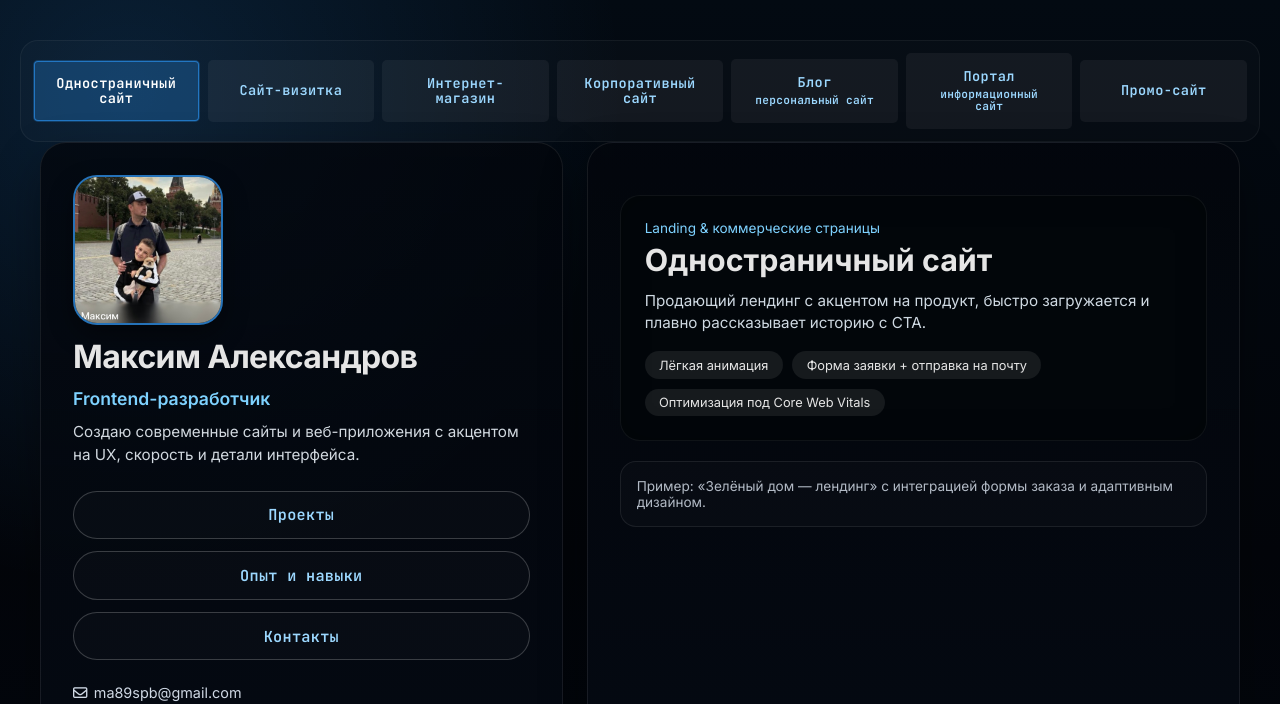
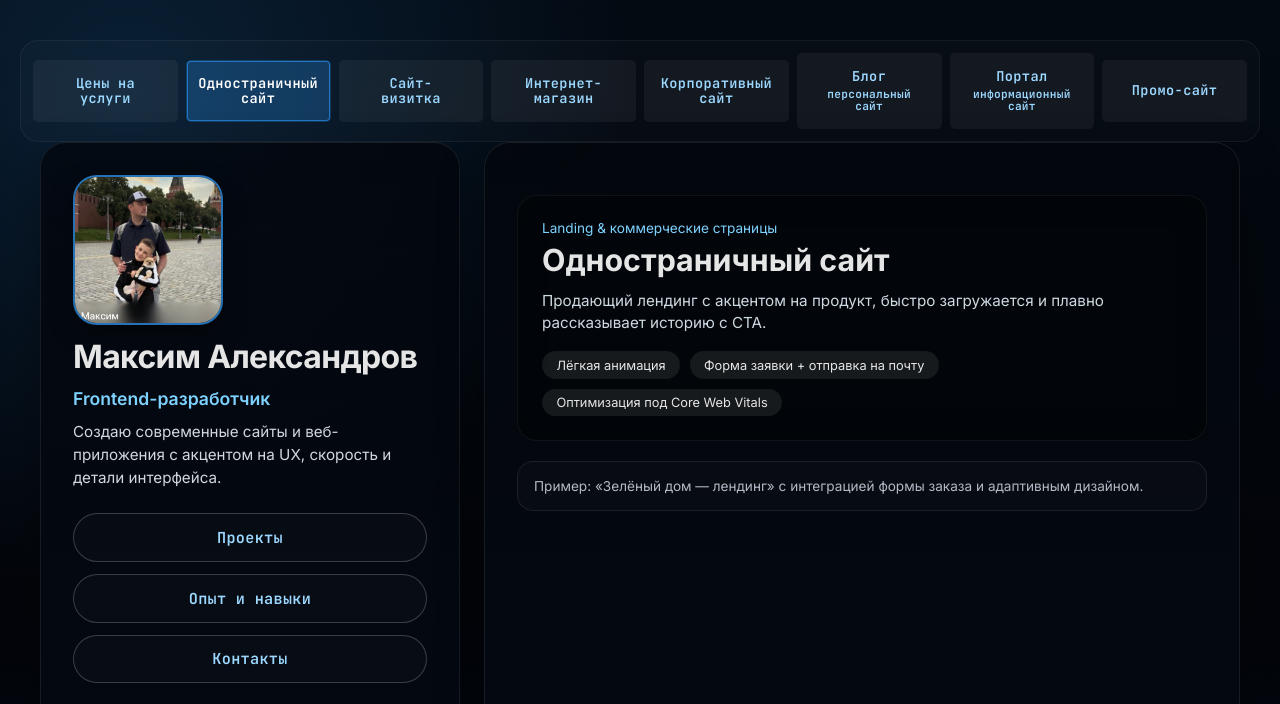
Before and after one commit to maksim92982/sites, a plain HTML site: page index.html in a window 1280 px wide. Shown: the top 704 px of the page. Drawn offline with Linux system fonts and the light colour scheme.

Commit message:
Update index.html

```diff
--- a/index.html
+++ b/index.html
@@ -33,7 +33,7 @@
             max-width: 1200px;
             margin: 0 auto;
             display: grid;
-            grid-template-columns: minmax(280px, 1fr) minmax(520px, 1.25fr);
+            grid-template-columns: minmax(220px, 1fr) minmax(640px, 1.8fr);
             gap: 1.5rem;
         }
 
@@ -382,6 +382,9 @@
 <body>
 <div class="container">
         <div class="tabs-row">
+            <button type="button" class="tab-pill tab-pricing" data-tab="pricing">
+                <span class="tab-pill-primary">Цены на услуги</span>
+            </button>
             <button type="button" class="tab-pill tab-onepage" data-tab="onepage">
                 <span class="tab-pill-primary">Одностраничный сайт</span>
             </button>
@@ -436,6 +439,13 @@
 </div>
 <script>
 const tabData = {
+    pricing: {
+        label: 'Как взаимодействуем',
+        title: 'Цены на услуги',
+        description: 'Взаимодействие осуществляется следующим образом: сначала 30-минутный звонок, в рамках которого вы рассказываете о задачах и демонстрируете или описываете макет, цвета и нюансы.',
+        highlights: ['После этого я реализовываю сайт, вы его смотрите и даёте обратную связь', 'На этапе корректировок вы сообщаете замечания', 'Я финализирую проект и подготавливаю к релизу'],
+        footer: 'Стоимость рассчитывается по задачам и согласовывается после звонка.'
+    },
     onepage: {
         label: 'Landing & коммерческие страницы',
         title: 'Одностраничный сайт',
```
